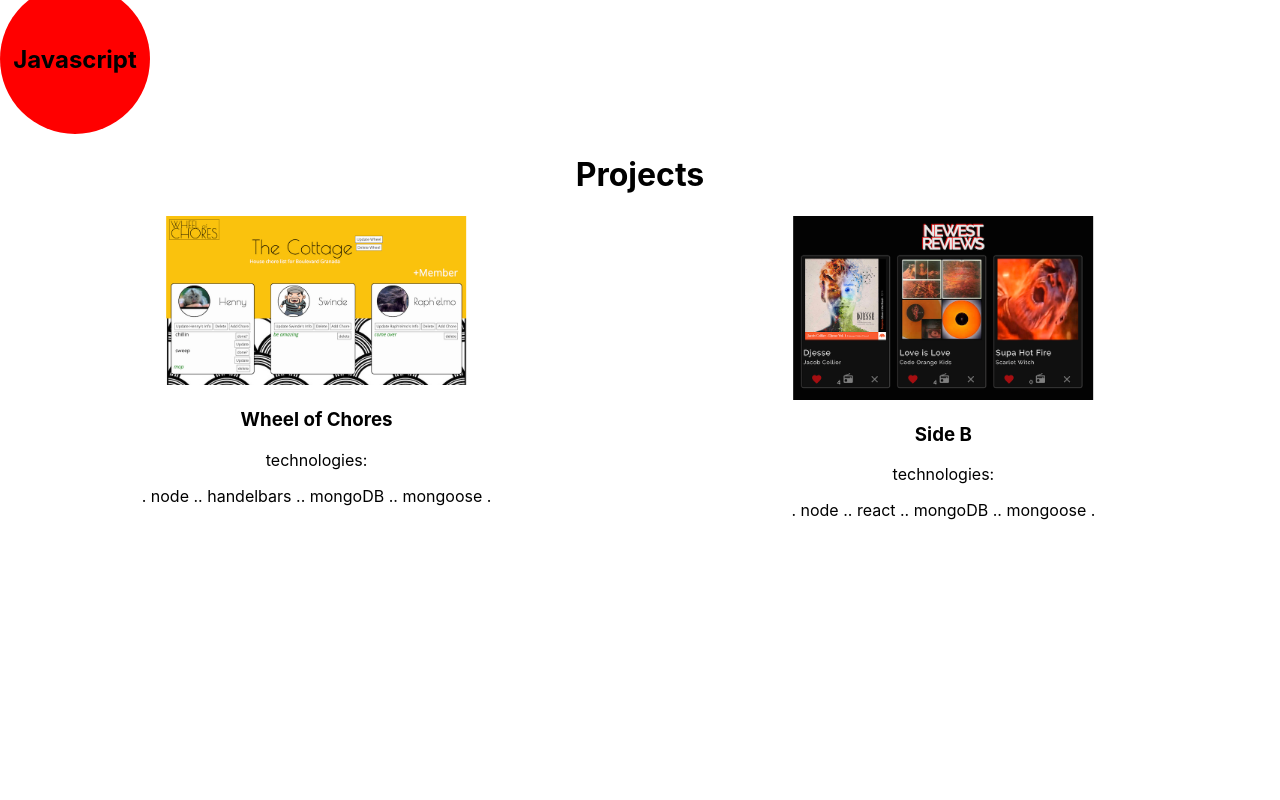
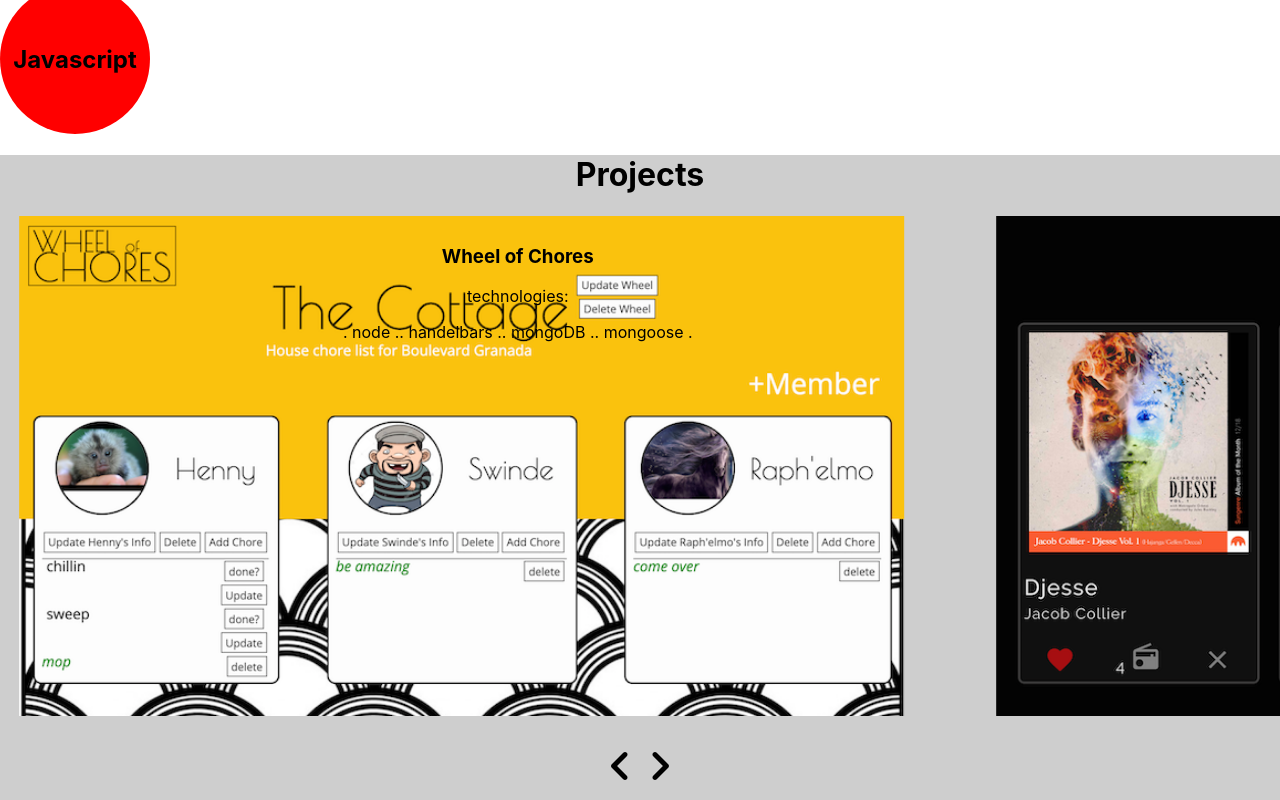
Before and after one commit to 11hkella/Portfolio, a React (Create React App) app: page / in a window 1280 px wide. Shown: the part 1350-2150 px from the top of the page. Before the commit the page ends 1899 px from the top, so only its background shows below. Built offline with nearby package versions, Linux system fonts and the light colour scheme.

Commit message:
added arrow svgs to public

```diff
--- a/src/Carousel.css
+++ b/src/Carousel.css
@@ -1,5 +1,5 @@
 .carousel-wrapper .slider{
-    position: absolute;
+    position: relative;
     width: 60px;
     height: 60px;
     transition: transform 100ms ease-in-out;
--- a/src/Carousel.js
+++ b/src/Carousel.js
@@ -10,8 +10,8 @@ const CarouselContainer = styled.div`
         'transform 1s ease'};
 
     transform: ${(props) => {
-        if (!props.sliding) return 'translateX(calc(-50% - 20px))'
-        if (props.direction === 'prev') return 'translateX(calc(2 * (-50% - 20px)))'
+        if (!props.sliding) return 'translateX(calc(-80% - 20px))'
+        if (props.direction === 'prev') return 'translateX(calc(2 * (-80% - 20px)))'
         return 'translateX(0%)'
     }}
 `
@@ -26,7 +26,7 @@ const Wrapper = styled.div`
 `
 
 const CarouselSlot = styled.div`
-    flex: 1 0 50%;
+    flex: 1 0 80%;
     order: ${(props) => props.order}
 `
 
@@ -107,17 +107,17 @@ export default class Carousel extends Component {
 
                     </CarouselContainer>
                 </Wrapper>
-                {/* <img
-                    src='/svg/keyboard_arrow_left-24px.svg'
+                <img
+                    src='/icons/keyboard_arrow_left-24px.svg'
                     alt='back'
                     className='slider prev'
                     onClick={this.prevSlide} />
 
                 <img
-                    src='/svg/keyboard_arrow_right-24px.svg'
+                    src='/icons/keyboard_arrow_right-24px.svg'
                     alt='next'
                     className='slider next'
-                    onClick={this.nextSlide} /> */}
+                    onClick={this.nextSlide} />
 
             </div >
         )
--- a/src/ProjectPiece.css
+++ b/src/ProjectPiece.css
@@ -1,3 +1,5 @@
-.project-piece-container img{
-    width: 300px;
+.project-piece-container{
+    width: 100%;
+    height: 60vh;
+    padding: 10px;
 }
--- a/src/ProjectPiece.js
+++ b/src/ProjectPiece.js
@@ -2,21 +2,35 @@ import React, { Component } from 'react'
 
 import './ProjectPiece.css'
 
+
 export default class ProjectPiece extends Component {
-  render() {
-    return (
-      <div className='project-piece-container'>
+    render() {
+        const style = {
+            background: `url(${this.props.source})`,
+            backgroundSize: 'contain',
+            backgroundRepeat: 'no-repeat',
 
-        <img src={this.props.source} alt='website example' />
 
-        <h3>{this.props.title}</h3>
+        }
 
-        <p>technologies:</p>
-        {this.props.technologies.map((tech, i) => {
-          return <span className='tech-used'>. {tech} .</span>
-        })}
+        return (
+            <div className='project-piece-container'
+                style={style} >
 
-      </div>
-    )
-  }
+                {/* <img src={this.props.source} alt='website example' /> */}
+
+                < h3 > {this.props.title}</h3>
+
+                <p>technologies:</p>
+                {
+                    this.props.technologies.map((tech, i) => {
+                        return <span className='tech-used' key={i}>
+                            . {tech} .
+            </span>
+                    })
+                }
+
+            </div >
+        )
+    }
 }
--- /dev/null
+++ b/src/Projects.css
@@ -0,0 +1,3 @@
+.project-container{
+    background: #80808062;
+}
--- a/src/Projects.js
+++ b/src/Projects.js
@@ -2,6 +2,9 @@ import React, { Component } from 'react'
 
 import ProjectPiece from './ProjectPiece.js'
 import Carousel from './Carousel.js'
+
+import './Projects.css'
+
 
 export default class Projects extends Component {
   render() {
```
Also changed, not shown: public/icons/keyboard_arrow_left-24px.svg (added), public/icons/keyboard_arrow_right-24px.svg (added).
